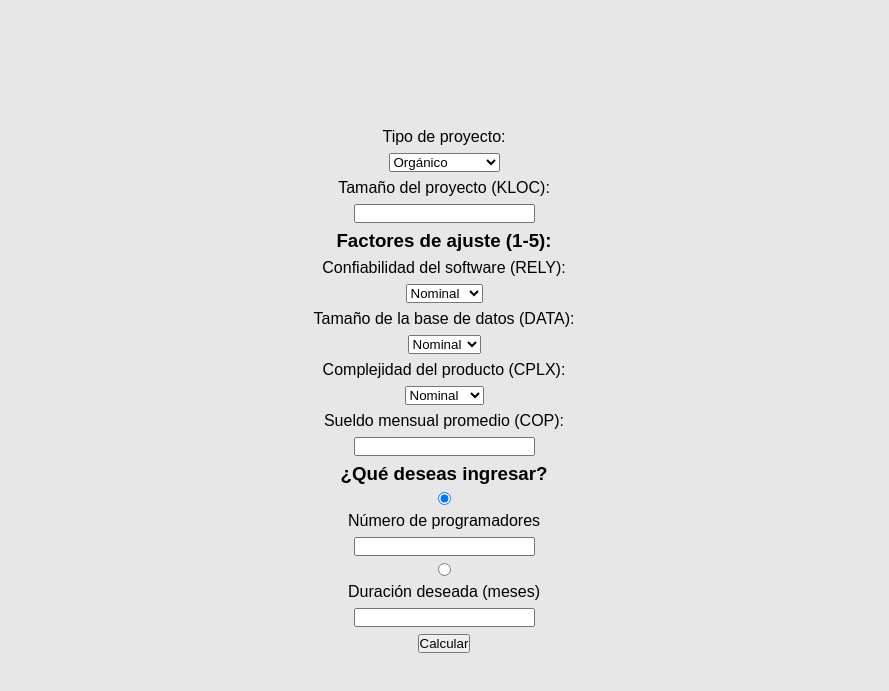
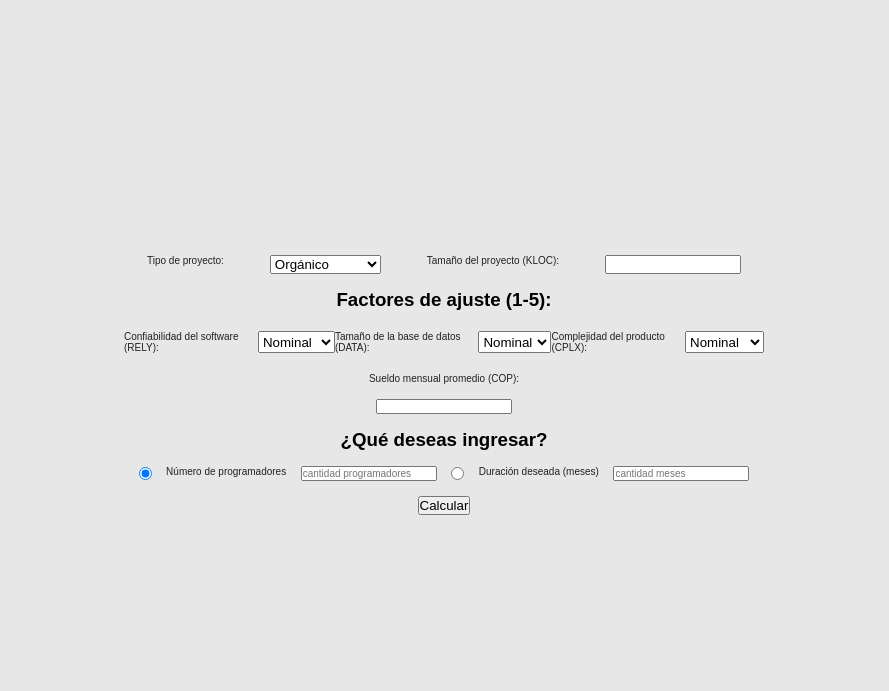
Before and after one commit to luiscar2050/proyecto-COCOMO, a plain HTML site: page pages/about.html in a window 1280 px wide. Shown: the part 37-728 px from the top of the page, without its empty margins (196-1085 px from the left). Drawn offline with Linux system fonts and the light colour scheme.

Commit message:
proyecto casi

```diff
--- a/Assets/css/styles.css
+++ b/Assets/css/styles.css
@@ -28,7 +28,7 @@ body{
     height: 100%;
     display: flex;
     flex-direction: column;
-    gap: 7px;
+    gap: 15px;
     justify-content: center;
     align-items: center;
 }
@@ -37,6 +37,35 @@ h1{
     font-size: 30px;
     color: #212121;
     font-weight: 1000;
-    margin-bottom: 20px;
+    margin-bottom: 10px;
     text-align: center;
+
 }
+
+label{
+    font-size: 10px;
+    color: #212121;
+}
+
+input{
+    font-size: 10px;
+}
+
+.seleccion1{
+    display: flex;
+    width: 100%;
+    justify-content: space-around;
+}
+
+.seleccion2{
+    display: flex;
+    width: 100%;
+    margin: 5px;
+    justify-content: space-around;
+}
+
+.selected{
+    display: flex;
+    width: 100%;
+    justify-content: space-evenly;
+}
--- a/pages/about.html
+++ b/pages/about.html
@@ -1,11 +1,13 @@
 <!DOCTYPE html>
 <html lang="es">
+
 <head>
   <meta charset="UTF-8">
   <meta name="viewport" content="width=device-width, initial-scale=1.0">
   <title>Estimador COCOMO 81</title>
   <link rel="stylesheet" href="../Assets/css/styles.css">
 </head>
+
 <body>
   <div class="container">
     <h1>Estimador de Esfuerzo - COCOMO 81 (Modelo Intermedio)</h1>
@@ -13,6 +15,7 @@
     <form id="cocomoForm" class="formulario">
 
       <!-- Tipo de proyecto -->
+<div class="seleccion1">
       <label for="tipoProyecto">Tipo de proyecto:</label>
       <select id="tipoProyecto" required>
         <option value="organico">Orgánico</option>
@@ -23,10 +26,11 @@
       <!-- KLOC -->
       <label for="kloc">Tamaño del proyecto (KLOC):</label>
       <input type="number" id="kloc" min="1" required>
-
+    </div>
       <!-- Factores de ajuste (3 de los 15 para ejemplo) -->
       <h3>Factores de ajuste (1-5):</h3>
 
+      <div class="seleccion2">
       <label for="fi1">Confiabilidad del software (RELY):</label>
       <select id="fi1">
         <option value="0.75">Muy bajo</option>
@@ -53,6 +57,7 @@
         <option value="1.30">Muy alto</option>
         <option value="1.65">Extra alto</option>
       </select>
+    </div>
 
       <!-- Sueldo -->
       <label for="sueldo">Sueldo mensual promedio (COP):</label>
@@ -61,14 +66,15 @@
       <!-- Opciones de cálculo -->
       <h3>¿Qué deseas ingresar?</h3>
 
-      <input type="radio" name="opcion" id="ingresarProgramadores" value="programadores" checked>
-      <label for="ingresarProgramadores">Número de programadores</label>
-      <input type="number" id="programadores" min="1">
+      <div class="selected">
+        <input type="radio" name="opcion" id="ingresarProgramadores" value="programadores" checked>
+        <label for="ingresarProgramadores">Número de programadores</label>
+        <input type="number" id="programadores" min="1" placeholder="cantidad programadores">
 
-      <input type="radio" name="opcion" id="ingresarDuracion" value="duracion">
-      <label for="ingresarDuracion">Duración deseada (meses)</label>
-      <input type="number" id="duracion" min="1">
-
+        <input type="radio" name="opcion" id="ingresarDuracion" value="duracion">
+        <label for="ingresarDuracion">Duración deseada (meses)</label>
+        <input type="number" id="duracion" min="1" placeholder="cantidad meses">
+      </div>
       <button type="submit">Calcular</button>
     </form>
 
@@ -77,4 +83,5 @@
 
   <script src="../Assets/js/cocomo.js"></script>
 </body>
+
 </html>
```
